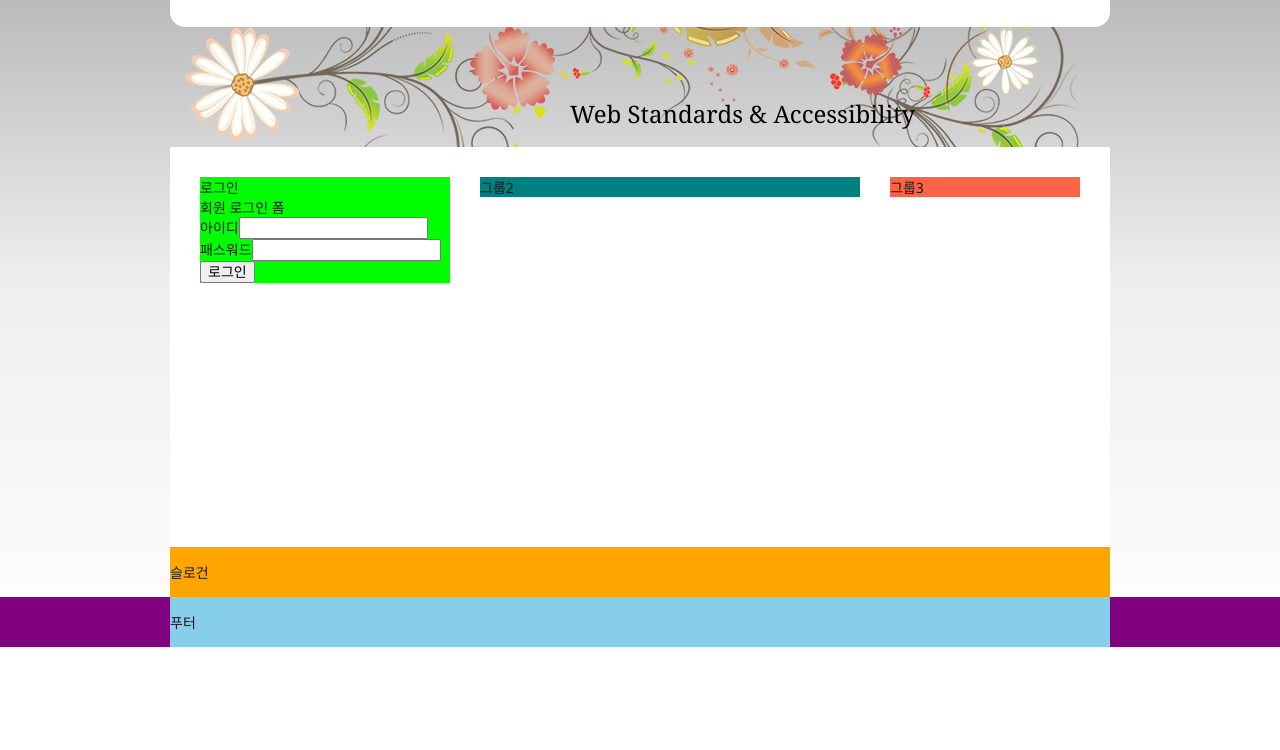
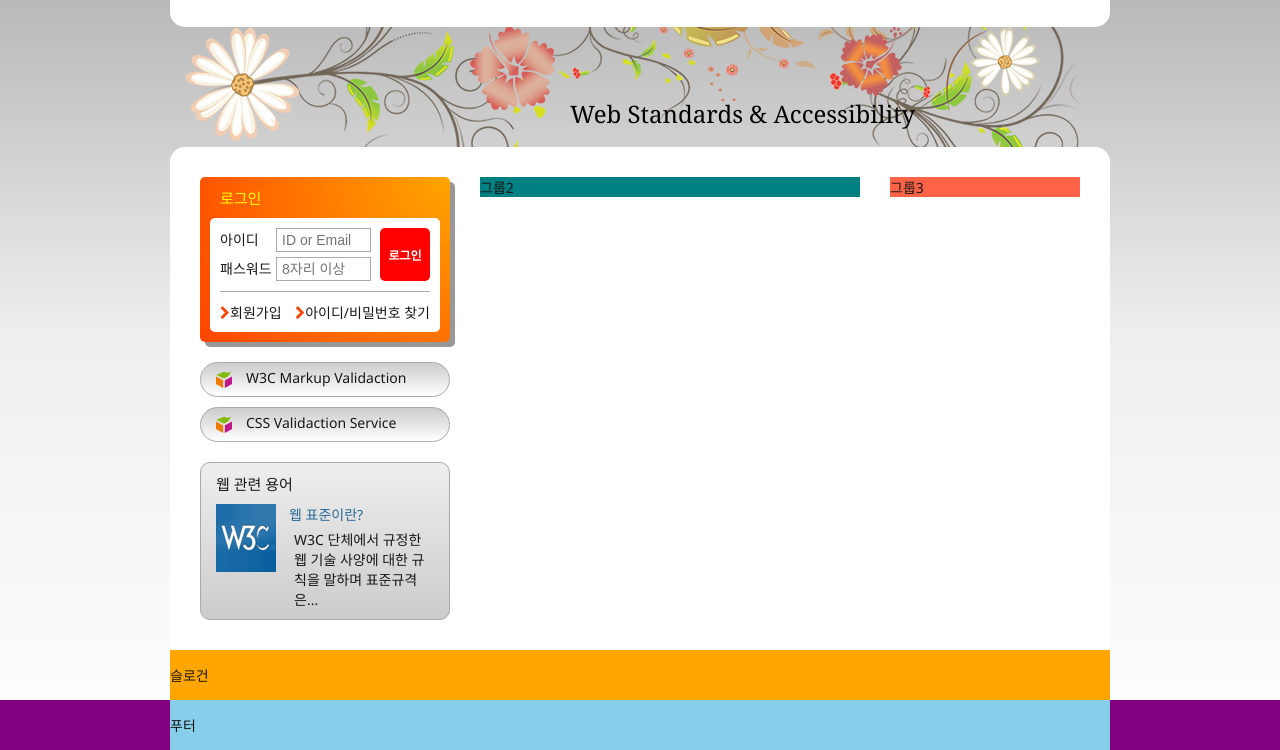
Before and after one commit to devsadventure/www, a plain HTML site: page index.html in a window 1280 px wide. Shown: the part 90-840 px from the top of the page. Before the commit the page ends 800 px from the top, so only its background shows below. Drawn offline with Linux system fonts and the light colour scheme.

Commit message:
웹 관련 용어 마크업 및 디자인 완성

```diff
--- a/css/style.css
+++ b/css/style.css
@@ -8,6 +8,7 @@
 }
 
 html,
+button,
 body,
 div,
 span,
@@ -137,7 +138,8 @@ a:focus {
 /* 숨김 콘텐츠 */
 
 .readable-hidden,
-.a11y {
+.a11y,
+legend {
     position: absolute;
     widows: 1px;
     height: 1px;
@@ -428,6 +430,7 @@ a:focus {
     background-color: white;
     padding: 30px 15px;
     min-height: 400px;
+    border-radius: 15px 15px 0 0;
     /* height: 60vh;
   display: flex;
   flex-direction: row;
@@ -442,8 +445,8 @@ a:focus {
 .group1 {
     width: 250px;
     float: left;
-    background-color: lime;
 }
+
 
 .group2 {
     width: 380px;
@@ -457,10 +460,157 @@ a:focus {
     background-color: tomato;
 }
 
+/* 로그인 영역 */
+
+.login{
+    background: orange radial-gradient(circle at right top, orange, orangered);
+    border-radius: 5px;
+    padding: 10px;
+    box-shadow: 5px 5px 0 0 hsla(0, 0%, 20%, 0.5);
+}
+.login-heading{
+    color: yellow;
+    font-family: 'Noto Sans Bold';
+    font-size: 1.5rem;
+    text-indent: 10px;
+}
+.login-form{
+    background: #fff;
+    border-radius: 5px 5px 0 0;
+    margin-top: 10px;
+    padding: 10px 10px 0 10px;
+}
+
+.login-form fieldset{
+    border-bottom: 1px solid #aaa;
+    position: relative;
+    padding-bottom: 5px;
+}
+
+.btn-login{
+    position: absolute;
+    top: 0;
+    right: 0;
+    width: 50px;
+    height: 53px;
+    background: red;
+    color: #fff;
+    border-radius: 5px;
+    font-size: 1.2rem;
+    font-weight: bold;
+    cursor: pointer;
+}
+
+/* 속성 선택자 [] <- 타입 속성이 반드시 ooo인 것을 찾겠다! */
+.login-form input{
+    width: 95px;
+    height: 24px;
+    border: 1px solid #aaa;
+    padding-left: 5px;
+}
+
+.user-email, .user-pw{
+    margin-bottom: 5px;
+}
+.login-form label{
+    display: inline-block;
+    width: 4em;
+}
+
+.join{
+    background: #fff;
+    border-radius: 0 0 5px 5px;
+    display: flex;
+    justify-content: space-between;
+    padding: 10px;
+}
+
+.join li::before{
+    content: "\e804";
+    font-family: fontello;
+    color: orangered;
+}
+
+.join li a{
+    padding: 8px 0;
+}
+
+/* 유효성 검사 배너 링크 */
+
+/* .validation{
+    margin: 10px 0;
+}
+.validation-list li{
+    background: url("images/validation_icon.png") no-repeat 10px;
+    background-color: linear-gradient(to bottom, #aaa 0%, #eee 50%, #fff 100%);
+    border-radius: 15px;
+    border: 1px solid #000;
+    margin: 5px;
+    padding: 5px;
+    text-align: center;
+}
+
+.validation-list li a{
+    padding-right: 20px;
+} */
+
+.validation{
+    margin-top: 20px;
+}
+
+.validation-list a {
+    display: block;
+    border: 1px solid #aaa;
+    margin-bottom: 10px;
+    height: 35px;
+    line-height: 30px;
+    border-radius: 20px;
+    background: url("images/validation_icon.png") no-repeat 15px 50%, linear-gradient(to bottom, #ccc, #fff);
+    padding-left: 45px;
+}
+
+/* 웹 관련 용어 박스 */
+
+.term {
+    margin-top: 20px;
+    padding: 10px 15px;
+    border: 1px solid #aaa;
+    border-radius: 10px;
+    background: linear-gradient(to bottom, #eee, #ccc);
+}
+
+.term-heading{
+    font-family: 'Noto Sans Bold';
+    font-size: 1.5rem;
+}
+
+.term-list{
+    margin-top: 10px;
+}
+
+.term-list-heading{
+    width: 145px;
+    float: right;
+    color: #296897;
+}
+
+.term-list-thumbnail{
+    width: 60px;
+    float: left;
+}
+
+.term-list-brief{
+    width: 140px;
+    float: right;
+    margin-top: 5px;
+}
+
+/* 슬로건 */
 .slogan {
     background-color: orange;
     padding: 15px 0;
 }
+/* 푸터 */
 
 .footer-bg {
     background-color: purple;
--- a/index.html
+++ b/index.html
@@ -91,15 +91,50 @@
                         <fieldset>
                             <legend>회원 로그인 폼</legend>
                             <div class="user-email">
-                                <label for="user-email">아이디</label><input type="text" id="user-email">
+                                <label for="user-email">아이디</label><input type="email" id="user-email" placeholder="ID or Email" required>
                             </div>
                             <div class="user-pw">
-                                <label for="user-pw">패스워드</label><input type="password" id="user-pw">
+                                <label for="user-pw">패스워드</label><input type="password" id="user-pw" placeholder="8자리 이상" required>
                             </div>
                             <button type="submit" class="btn-login">로그인</button>
                         </fieldset>
                     </form>
+                    <ul class="join">
+                        <li><a href="#">회원가입</a></li>
+                        <li><a href="#">아이디/비밀번호 찾기</a></li>
+                    </ul>
                 </div>
+                <div class="validation">
+                    <h2 class="readable-hidden">유효성 검사 링크</h2>
+                    <ul class="validation-list">
+                        <li><a href="#" title="마크업 유효성검사 사이트로 이동" target="_blank">W3C Markup Validaction</a></li>
+                        <li><a href="#" title="CSS 유효성검사 사이트로 이동" target="_blank">CSS Validaction Service</a></li>
+                    </ul>
+                </div>
+<!--                 <div class="term">
+                    <h2>웹 관련 용어</h2>
+                    <h3 class="term-content-heading">웹 표준이란?</h3>
+                    <p class="term-content">
+                        <img src="images/web_standards.gif" alt="W3C 로고" class="w3c-logo">
+                        <p class="term-content-paragraph">W3C 단체에서 규정한 웹 기술 사양에 대한 규칙을 말하며 표준규격은...</p>
+                    </p>
+                </div>
+ -->
+            <div class="term">
+                <h2 class="term-heading">
+                    웹 관련 용어
+                </h2>
+                <dl class="term-list clearfix">
+                    <dt class="term-list-heading">웹 표준이란?</dt>
+                    <dd class="term-list-thumbnail">
+                        <img src="images/web_standards.gif" alt="W3C 로고">
+                    </dd>
+                    <dd class="term-list-brief">
+                            W3C 단체에서 규정한 웹 기술 사양에 대한 규칙을 말하며 표준규격은...
+
+                    </dd>
+                </dl>
+            </div>
             </div>
             <div class="group group2">그룹2</div>
             <div class="group group3">그룹3</div>
```
